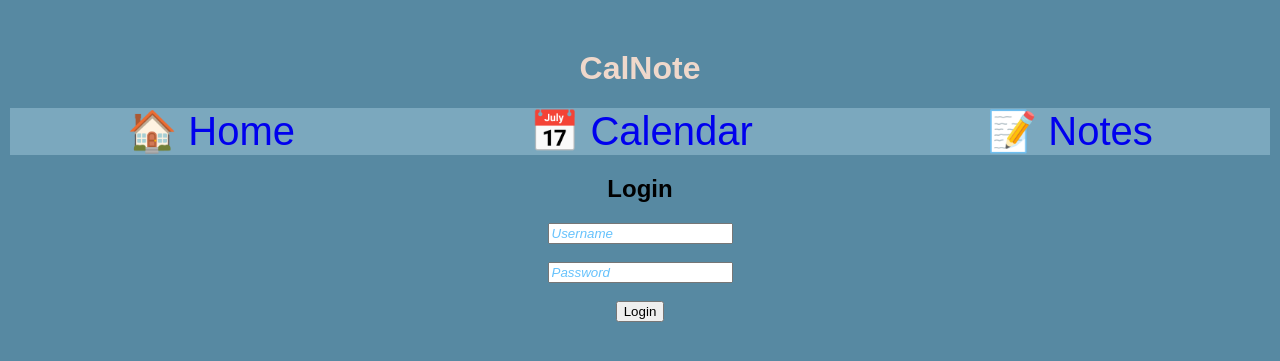
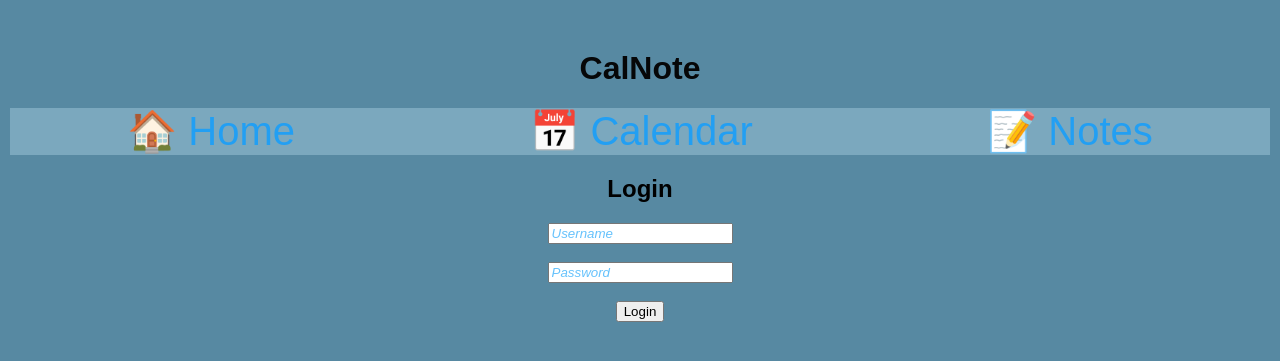
Before and after one commit to ktzwong/2911-Agile-Project, a Flask app: page / in a window 1280 px wide. Shown: the top 361 px of the page. Run offline with Flask 3, Linux system fonts and the light colour scheme.

```diff
--- a/static/home.css
+++ b/static/home.css
@@ -4,7 +4,7 @@ a:hover {
 
 h1 {
     text-align: center;
-    color: #EFD8CB;
+    color: #060708;
     font-size-adjust: inherit;
 }
 
@@ -25,16 +25,18 @@ ul {
 }
 
 a {
-    text-decoration: none;
+  text-decoration: none;
+  color: #229ff3;
 }
+
 
 nav {
     font-size: 40px;
 }
 
 .error-msg {
-  color: #fff;
-  background-color: #3b82f6;
+  color: #c5f0fa;
+  background-color: #229ff3;
   padding: 10px;
   border-radius: 5px;
   margin-top: 10px;
```
